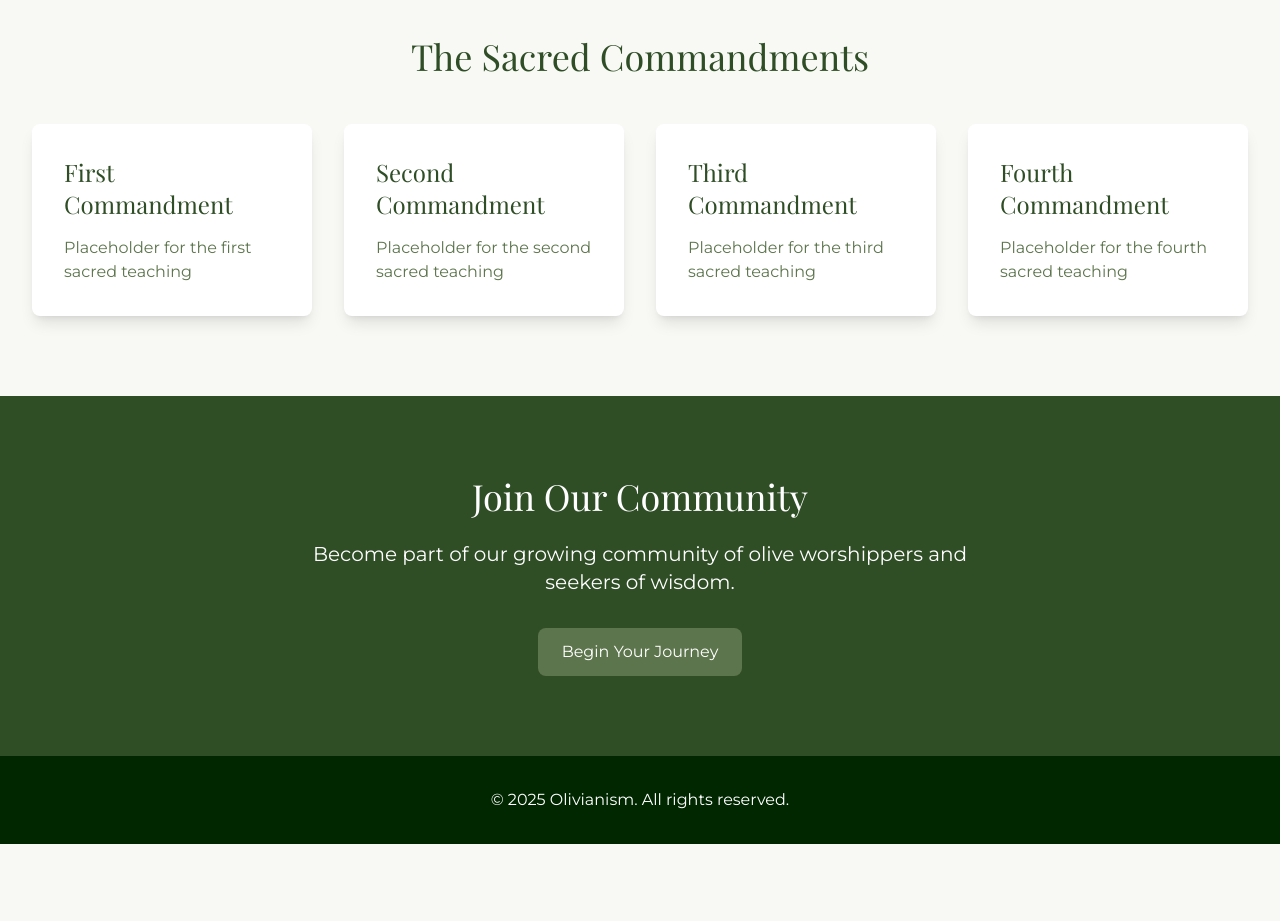
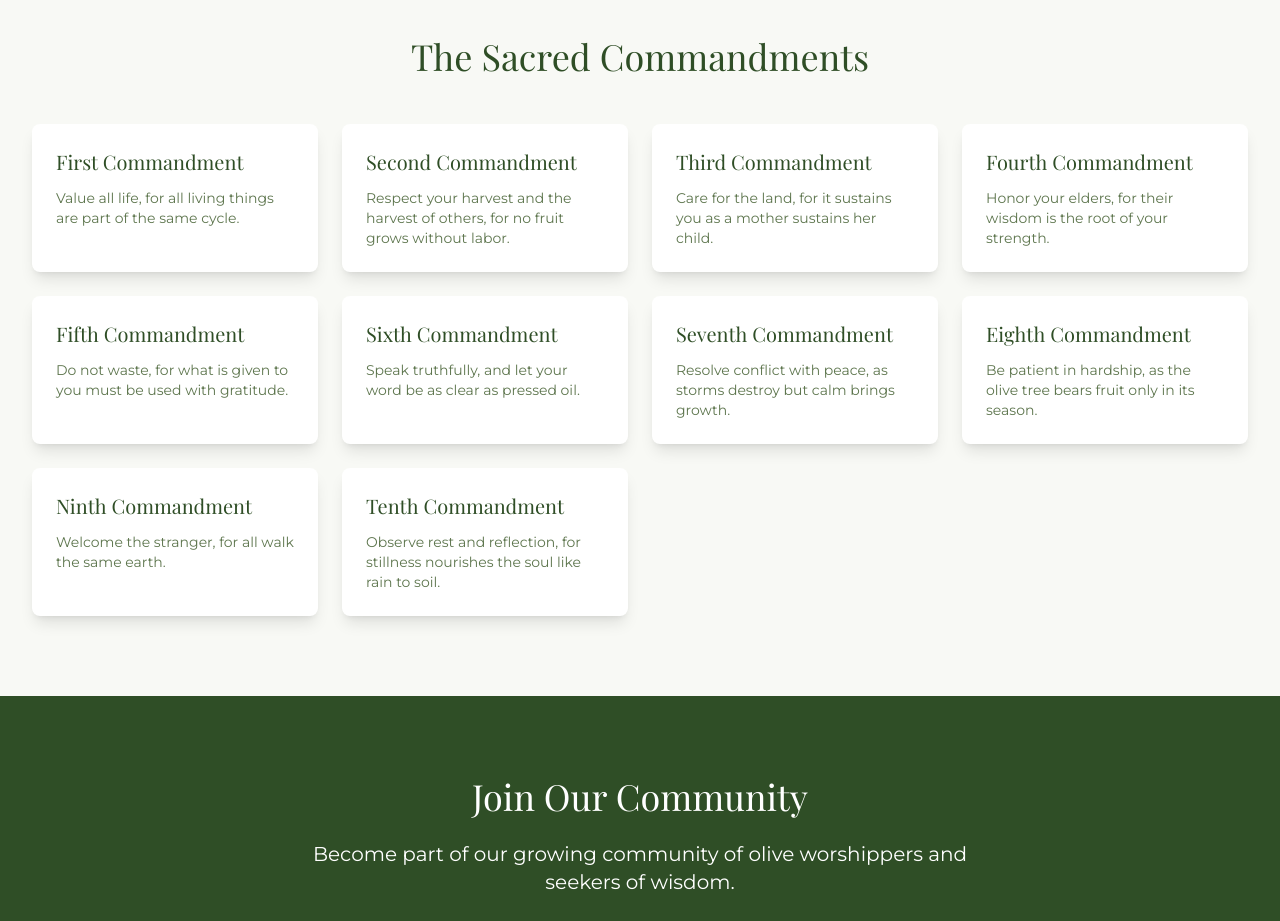
Before and after one commit to cshjsc/olivianism, a website: page index.html in a window 1280 px wide. Shown: the part 1160-2081 px from the top of the page. Before the commit the page ends 2004 px from the top, so only its background shows below. Drawn offline with nearby package versions, Linux system fonts and the light colour scheme; files that its build step writes are made by us from their sources.

Commit message:
cards commandments

```diff
--- a/index.html
+++ b/index.html
@@ -40,22 +40,46 @@
     <section id="commandments" class="py-20 bg-olive-50">
         <div class="container">
             <h2 class="text-4xl font-playfair text-olive-800 mb-12 text-center">The Sacred Commandments</h2>
-            <div class="grid grid-cols-1 md:grid-cols-2 lg:grid-cols-4 gap-8">
-                <div class="bg-white p-8 rounded-lg shadow-lg">
-                    <h3 class="text-2xl font-playfair text-olive-800 mb-4">First Commandment</h3>
-                    <p class="text-olive-700">Placeholder for the first sacred teaching</p>
+            <div class="grid grid-cols-1 sm:grid-cols-2 lg:grid-cols-3 xl:grid-cols-4 gap-6">
+                <div class="commandment-card bg-white p-6 rounded-lg shadow-lg transition-all duration-300 hover:transform hover:scale-105 hover:shadow-xl h-full">
+                    <h3 class="text-xl font-playfair text-olive-800 mb-3">First Commandment</h3>
+                    <p class="text-olive-700 text-sm">Value all life, for all living things are part of the same cycle.</p>
                 </div>
-                <div class="bg-white p-8 rounded-lg shadow-lg">
-                    <h3 class="text-2xl font-playfair text-olive-800 mb-4">Second Commandment</h3>
-                    <p class="text-olive-700">Placeholder for the second sacred teaching</p>
+                <div class="commandment-card bg-white p-6 rounded-lg shadow-lg transition-all duration-300 hover:transform hover:scale-105 hover:shadow-xl h-full">
+                    <h3 class="text-xl font-playfair text-olive-800 mb-3">Second Commandment</h3>
+                    <p class="text-olive-700 text-sm">Respect your harvest and the harvest of others, for no fruit grows without labor.</p>
                 </div>
-                <div class="bg-white p-8 rounded-lg shadow-lg">
-                    <h3 class="text-2xl font-playfair text-olive-800 mb-4">Third Commandment</h3>
-                    <p class="text-olive-700">Placeholder for the third sacred teaching</p>
+                <div class="commandment-card bg-white p-6 rounded-lg shadow-lg transition-all duration-300 hover:transform hover:scale-105 hover:shadow-xl h-full">
+                    <h3 class="text-xl font-playfair text-olive-800 mb-3">Third Commandment</h3>
+                    <p class="text-olive-700 text-sm">Care for the land, for it sustains you as a mother sustains her child.</p>
                 </div>
-                <div class="bg-white p-8 rounded-lg shadow-lg">
-                    <h3 class="text-2xl font-playfair text-olive-800 mb-4">Fourth Commandment</h3>
-                    <p class="text-olive-700">Placeholder for the fourth sacred teaching</p>
+                <div class="commandment-card bg-white p-6 rounded-lg shadow-lg transition-all duration-300 hover:transform hover:scale-105 hover:shadow-xl h-full">
+                    <h3 class="text-xl font-playfair text-olive-800 mb-3">Fourth Commandment</h3>
+                    <p class="text-olive-700 text-sm">Honor your elders, for their wisdom is the root of your strength.</p>
+                </div>
+                <div class="commandment-card bg-white p-6 rounded-lg shadow-lg transition-all duration-300 hover:transform hover:scale-105 hover:shadow-xl h-full">
+                    <h3 class="text-xl font-playfair text-olive-800 mb-3">Fifth Commandment</h3>
+                    <p class="text-olive-700 text-sm">Do not waste, for what is given to you must be used with gratitude.</p>
+                </div>
+                <div class="commandment-card bg-white p-6 rounded-lg shadow-lg transition-all duration-300 hover:transform hover:scale-105 hover:shadow-xl h-full">
+                    <h3 class="text-xl font-playfair text-olive-800 mb-3">Sixth Commandment</h3>
+                    <p class="text-olive-700 text-sm">Speak truthfully, and let your word be as clear as pressed oil.</p>
+                </div>
+                <div class="commandment-card bg-white p-6 rounded-lg shadow-lg transition-all duration-300 hover:transform hover:scale-105 hover:shadow-xl h-full">
+                    <h3 class="text-xl font-playfair text-olive-800 mb-3">Seventh Commandment</h3>
+                    <p class="text-olive-700 text-sm">Resolve conflict with peace, as storms destroy but calm brings growth.</p>
+                </div>
+                <div class="commandment-card bg-white p-6 rounded-lg shadow-lg transition-all duration-300 hover:transform hover:scale-105 hover:shadow-xl h-full">
+                    <h3 class="text-xl font-playfair text-olive-800 mb-3">Eighth Commandment</h3>
+                    <p class="text-olive-700 text-sm">Be patient in hardship, as the olive tree bears fruit only in its season.</p>
+                </div>
+                <div class="commandment-card bg-white p-6 rounded-lg shadow-lg transition-all duration-300 hover:transform hover:scale-105 hover:shadow-xl h-full">
+                    <h3 class="text-xl font-playfair text-olive-800 mb-3">Ninth Commandment</h3>
+                    <p class="text-olive-700 text-sm">Welcome the stranger, for all walk the same earth.</p>
+                </div>
+                <div class="commandment-card bg-white p-6 rounded-lg shadow-lg transition-all duration-300 hover:transform hover:scale-105 hover:shadow-xl h-full">
+                    <h3 class="text-xl font-playfair text-olive-800 mb-3">Tenth Commandment</h3>
+                    <p class="text-olive-700 text-sm">Observe rest and reflection, for stillness nourishes the soul like rain to soil.</p>
                 </div>
             </div>
         </div>
```
